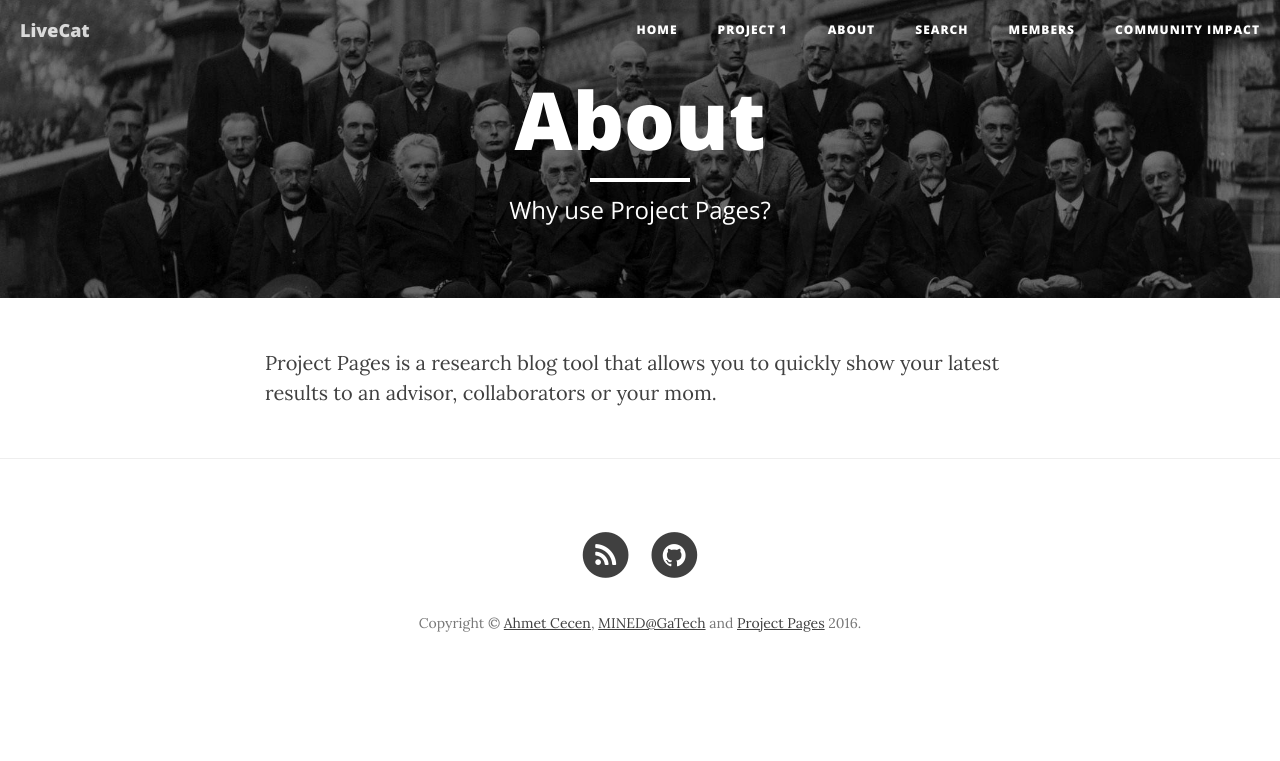
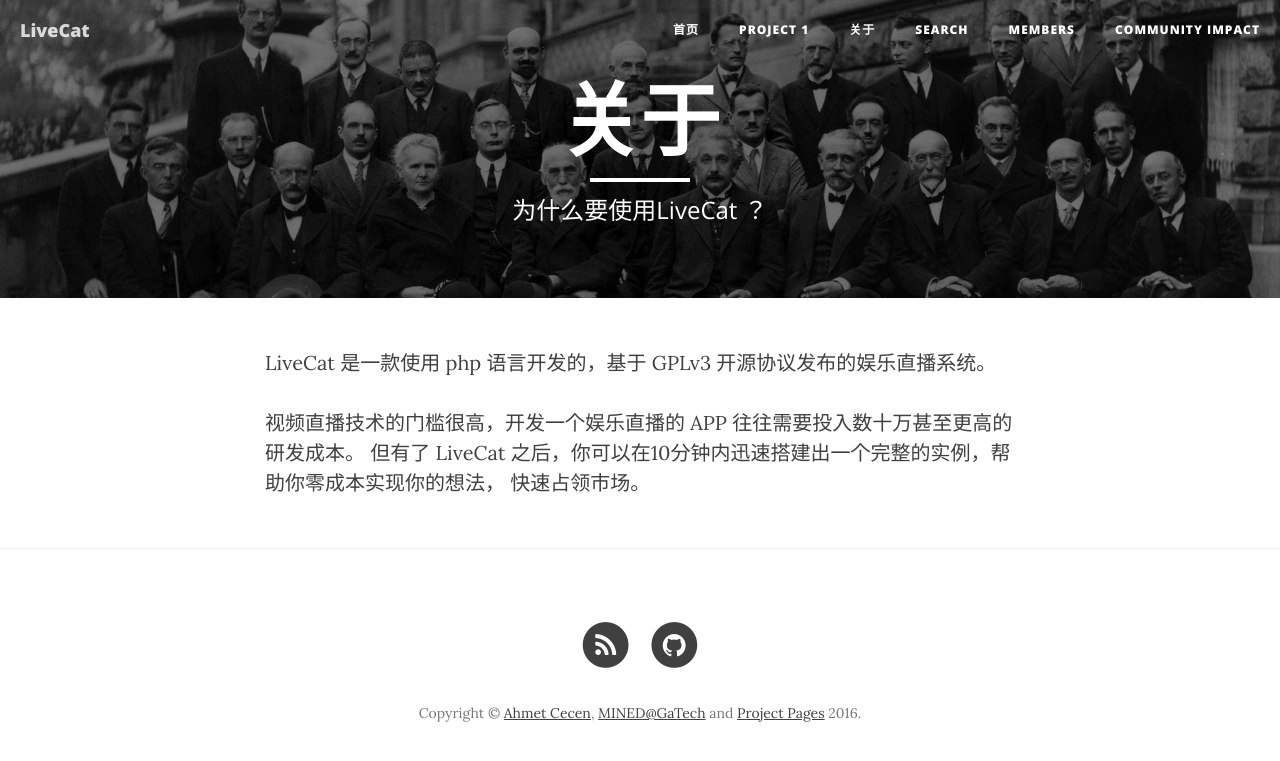
Before and after one commit to xxwn2020/livecat, a Jekyll site: the page built from docs/about.md, in a window 1280 px wide. Shown: the top 761 px of the page. Built offline with Jekyll 4.4.1, drawn with Linux system fonts in a browser that asks for light colours; nearby versions of some CDN libraries.

Commit message:
修改关于页面内容

```diff
--- a/docs/_includes/nav.html
+++ b/docs/_includes/nav.html
@@ -16,7 +16,7 @@
         <div class="collapse navbar-collapse" id="bs-example-navbar-collapse-1">
             <ul class="nav navbar-nav navbar-right">
                 <li>
-                    <a href="{{ site.baseurl }}/">Home</a>
+                    <a href="{{ site.baseurl }}/">首页</a>
                 </li>
 				{% for page in site.pages %}{% if page.url contains "projects/" %}{% if page.title %}
                 <li>
--- a/docs/about.md
+++ b/docs/about.md
@@ -1,8 +1,12 @@
 ---
 layout: page
-title: "About"
-description: "Why use Project Pages?"
+title: "关于"
+description: "为什么要使用LiveCat ？"
 header-img: "img/home-bg.jpg"
 ---
 
-Project Pages is a research blog tool that allows you to quickly show your latest results to an advisor, collaborators or your mom.
+LiveCat 是一款使用 php 语言开发的，基于 GPLv3 开源协议发布的娱乐直播系统。
+
+视频直播技术的门槛很高，开发一个娱乐直播的 APP 往往需要投入数十万甚至更高的研发成本。
+但有了 LiveCat 之后，你可以在10分钟内迅速搭建出一个完整的实例，帮助你零成本实现你的想法，
+快速占领市场。
```
